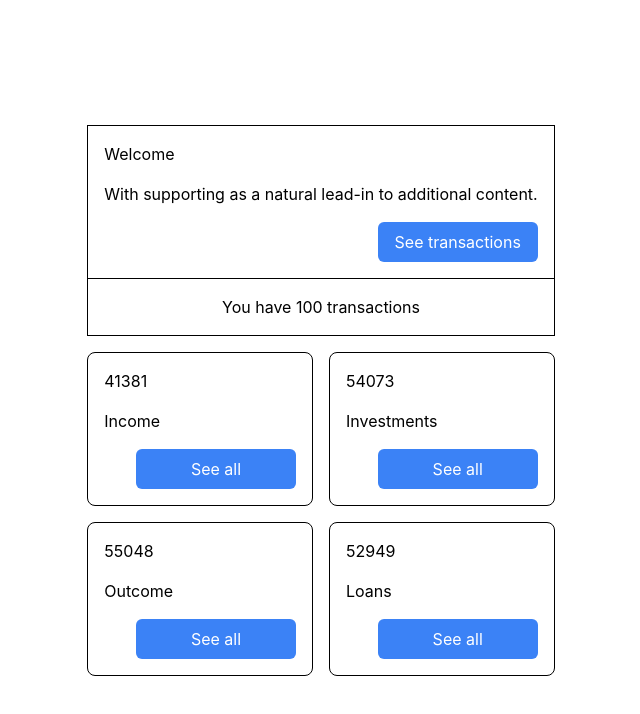
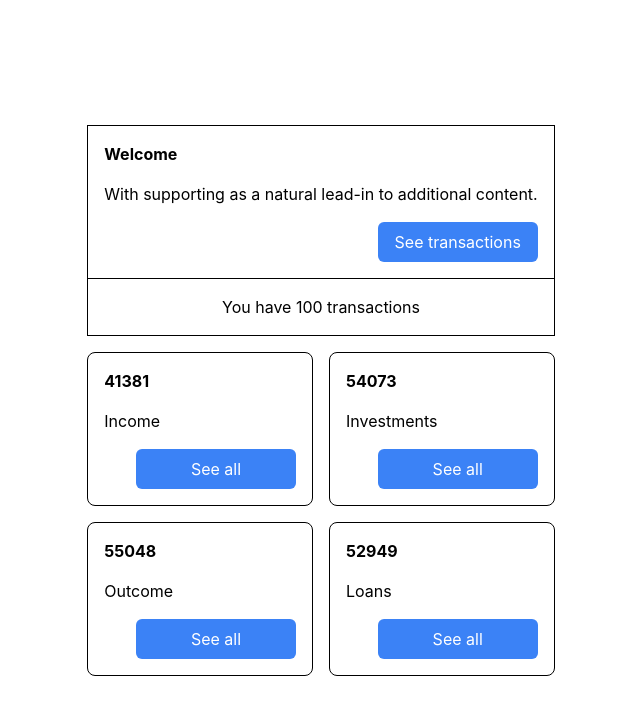
Before and after one commit to PetrAlexkulakov/List-page, a React (Create React App) app: page / in a window 1280 px wide. Shown: the top 714 px of the page, without its empty margins (319-959 px from the left). Built offline with nearby package versions, Linux system fonts and the light colour scheme.

Commit message:
feat: add font-bold

```diff
--- a/src/components/Card/index.tsx
+++ b/src/components/Card/index.tsx
@@ -5,7 +5,7 @@ import Button from '../Button';
 const Card = (props: CardProps) => {
   return (
     <div className={'border border-black ' + props.className}>
-      <h1 className='m-4'>{props.title}</h1>
+      <h1 className='m-4 font-bold'>{props.title}</h1>
       <p className='m-4'>{props.body}</p>
       <div className="flex justify-end m-4">
         <Button text={props.buttonText || 'See all'} link={props.link} />
```
